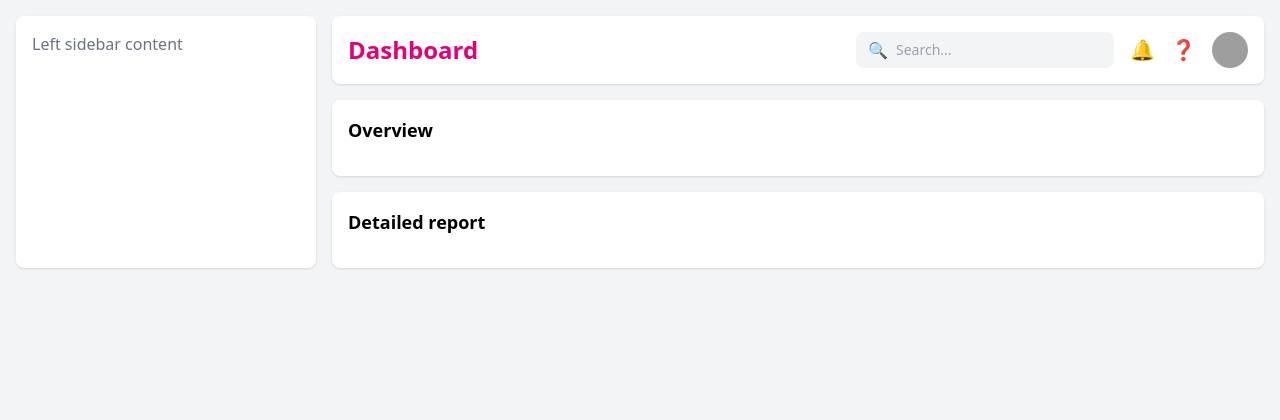
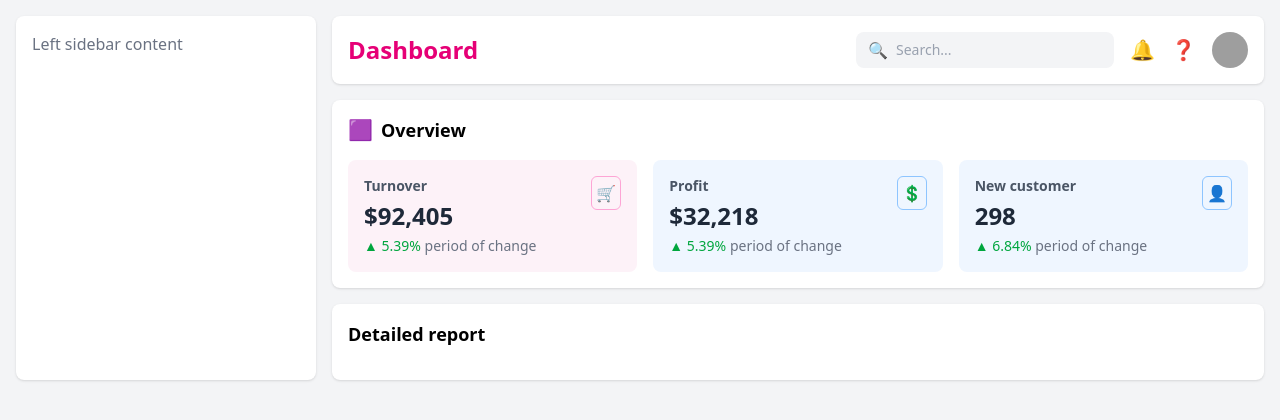
Before and after one commit to khanhlow1402/LeGiaKhanh_22691311_LTPTGD_Tuan8, a React (Vite) app in the folder adminLayout/: page / in a window 1280 px wide. Shown: the top 420 px of the page. Built offline with nearby package versions, Linux system fonts and the light colour scheme; grey boxes are pictures that could not be loaded.

Commit message:
over view css

```diff
--- a/adminLayout/src/components/DashboardLayout.jsx
+++ b/adminLayout/src/components/DashboardLayout.jsx
@@ -54,8 +54,58 @@ const DashboardLayout = () => {
           </div>
           {/* Overview - phần giữa bên phải */}
           <div className="bg-white rounded-lg shadow p-4">
-            <h2 className="text-lg font-semibold mb-4">Overview</h2>
-            {/* Nội dung overview sẽ được thêm sau */}
+            <div className="flex items-center mb-4 space-x-2">
+              <span className="text-pink-600 text-xl">🟪</span>
+              <h2 className="text-lg font-semibold">Overview</h2>
+            </div>
+
+            {/* Các card tổng quan */}
+            <div className="grid grid-cols-1 md:grid-cols-3 gap-4">
+              {/* Turnover */}
+              <div className="bg-pink-50 rounded-lg p-4 relative">
+                <div className="text-sm font-semibold text-gray-600 mb-1">
+                  Turnover
+                </div>
+                <div className="text-2xl font-bold text-gray-800">$92,405</div>
+                <div className="text-sm text-green-600 mt-1">
+                  ▲ 5.39%{" "}
+                  <span className="text-gray-500">period of change</span>
+                </div>
+                <div className="absolute top-4 right-4 border border-pink-300 text-pink-600 rounded-md p-1">
+                  🛒
+                </div>
+              </div>
+
+              {/* Profit */}
+              <div className="bg-blue-50 rounded-lg p-4 relative">
+                <div className="text-sm font-semibold text-gray-600 mb-1">
+                  Profit
+                </div>
+                <div className="text-2xl font-bold text-gray-800">$32,218</div>
+                <div className="text-sm text-green-600 mt-1">
+                  ▲ 5.39%{" "}
+                  <span className="text-gray-500">period of change</span>
+                </div>
+                <div className="absolute top-4 right-4 border border-blue-300 text-blue-600 rounded-md p-1">
+                  💲
+                </div>
+              </div>
+
+              {/* New Customer */}
+              <div className="bg-blue-50 rounded-lg p-4 relative">
+                <div className="text-sm font-semibold text-gray-600 mb-1">
+                  New customer
+                </div>
+                <div className="text-2xl font-bold text-gray-800">298</div>
+                <div className="text-sm text-green-600 mt-1">
+                  ▲ 6.84%{" "}
+                  <span className="text-gray-500">period of change</span>
+                </div>
+                <div className="absolute top-4 right-4 border border-blue-300 text-blue-600 rounded-md p-1">
+                  👤
+                </div>
+              </div>
+            </div>
           </div>
 
           {/* Table - phần dưới cùng bên phải */}
```
Also changed, not shown: 1 other file (tests, documents, lock files or other folders).
